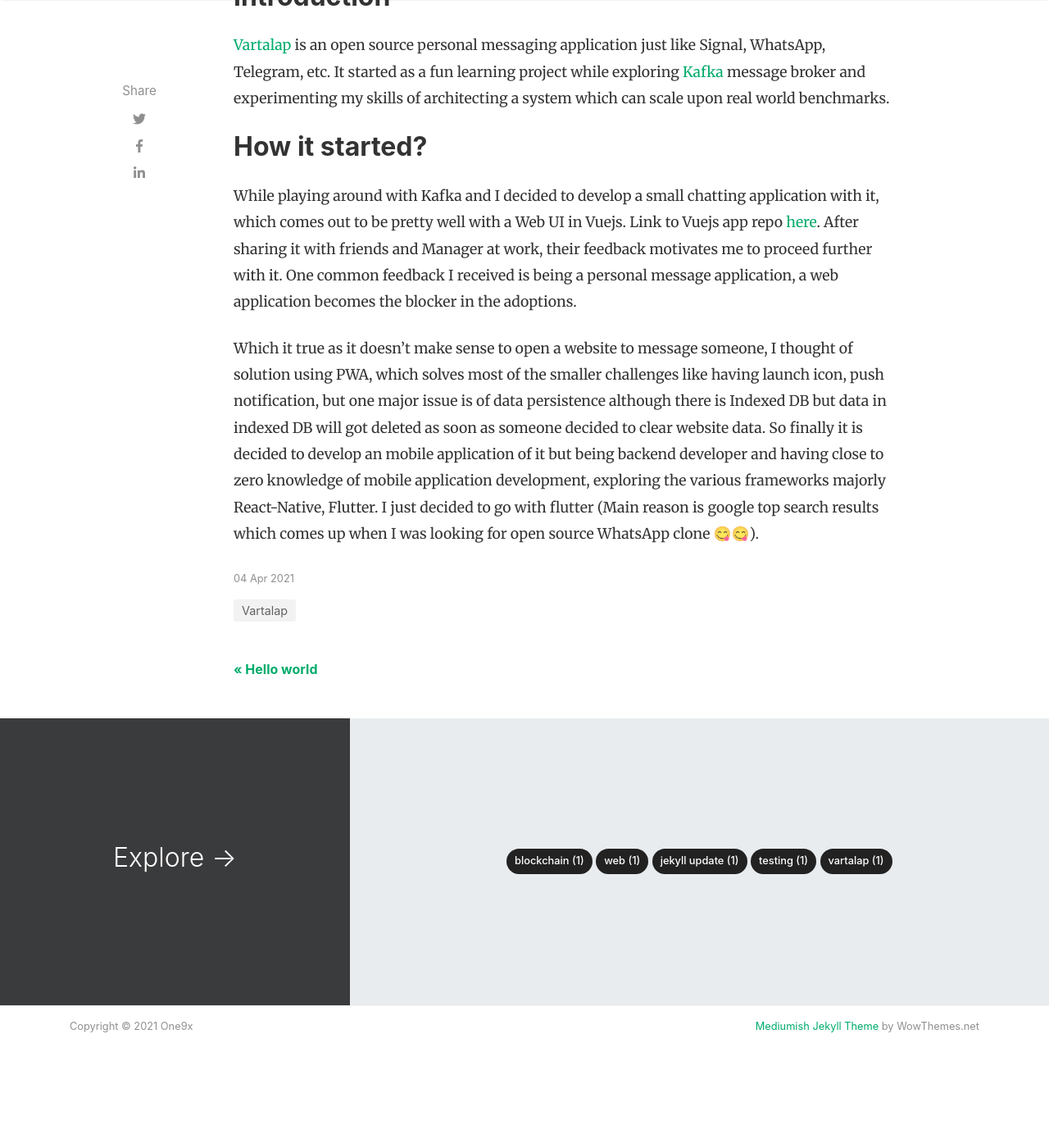
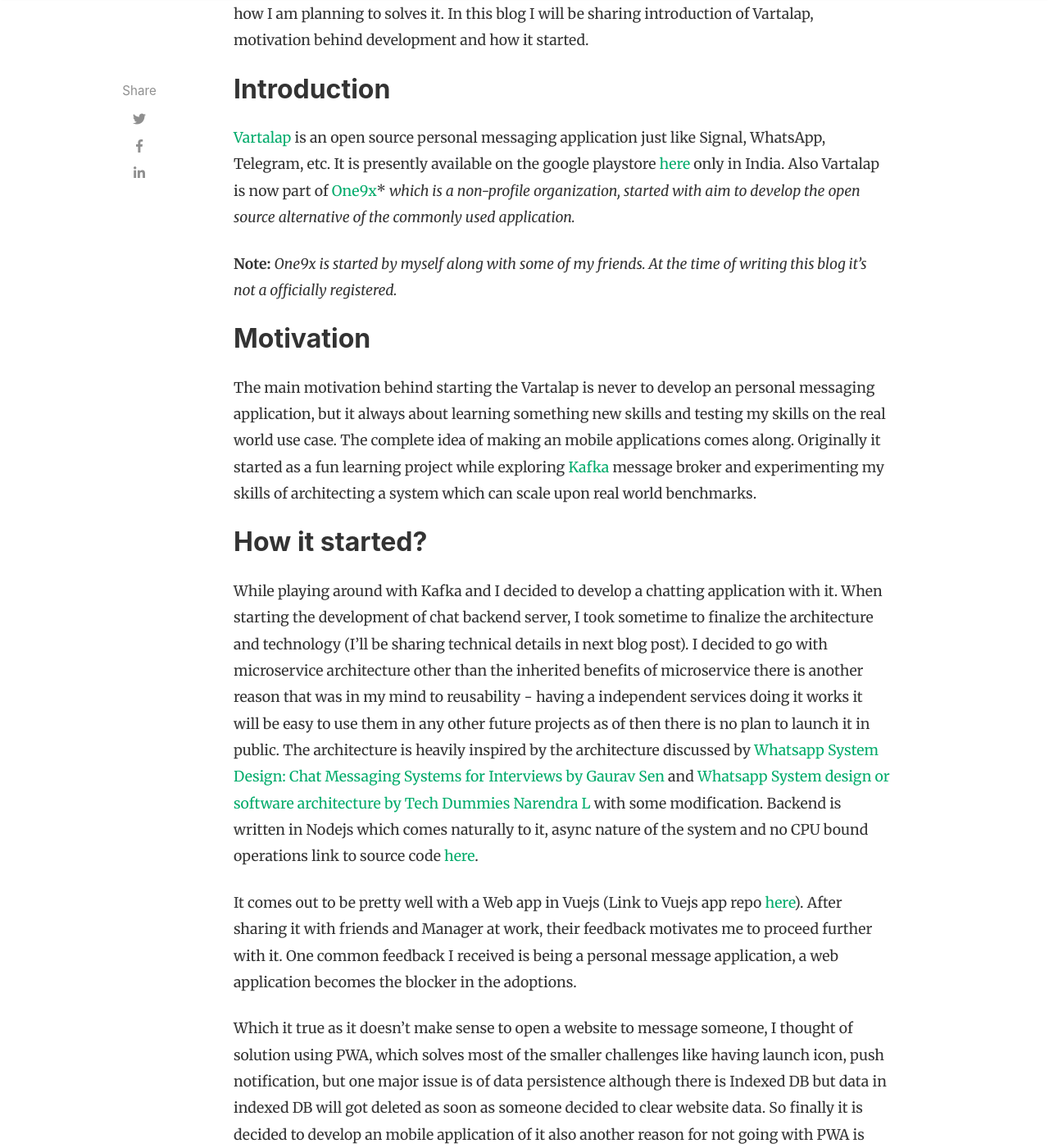
Before and after one commit to one9x/blog, a Jekyll site: the page built from _posts/2021-04-04-vartalap-personal-messaging-app.md, in a window 1280 px wide and 1400 px high, scrolled down 789 px. Shown: the whole window at 82% size. Built offline with Jekyll 4.4.1, drawn with Linux system fonts in a browser that asks for light colours; nearby versions of some CDN libraries; before the commit the page ends 2124 px from its top, so only the background shows below that; some of the changed text lies outside the part shown.

Commit message:
Update Blog “2021-04-04-vartalap-personal-messaging-app”

```diff
--- a/_posts/2021-04-04-vartalap-personal-messaging-app.md
+++ b/_posts/2021-04-04-vartalap-personal-messaging-app.md
@@ -1,19 +1,56 @@
 ---
 layout: post
-title: "Vartalap: Personal Messaging App"
+title: "Vartalap: Open Source Personal Messaging App"
 date: 2021-04-04T09:48:45.860Z
 image: images/uploads/vartalap-header.png
 author: Raman
 categories: Vartalap
 ---
-This blog post is part of series of blog post, where I will be sharing details about [Vartalap](https://vartalap.one9x.org) how it started, decision I make while developing it, technical details.
+This blog post is part of series of blog post, where I will be sharing details about [Vartalap](https://vartalap.one9x.org) how it started, decision I make while developing it, technical details, problem with current system and how I am planning to solves it. In this blog I will be sharing introduction of Vartalap, motivation behind development and how it started.
 
 ## Introduction
 
-[Vartalap](https://vartalap.one9x.org) is an open source personal messaging application just like Signal, WhatsApp, Telegram, etc. It started as a fun learning project while exploring [Kafka](https://kafka.apache.org) message broker and experimenting my skills of architecting a system which can scale upon real world benchmarks.
+[Vartalap](https://vartalap.one9x.org) is an open source personal messaging application just like Signal, WhatsApp, Telegram, etc. It is presently available on the google playstore [here](https://play.google.com/store/apps/details?id=com.one9x.vartalap) only in India. Also Vartalap is now part of [One9x](https://one9x.org)* *which is a non-profile organization, started with aim to develop the open source alternative of the commonly used application.*
+
+**Note:** *One9x is started by myself along with some of my friends. At the time of writing this blog it's not a officially registered.*
+
+## Motivation
+
+The main motivation behind starting the Vartalap is never to develop an personal messaging application, but it always about learning something new skills and testing my skills on the real world use case. The complete idea of making an mobile applications comes along. Originally it started as a fun learning project while exploring [Kafka](https://kafka.apache.org) message broker and experimenting my skills of architecting a system which can scale upon real world benchmarks.
 
 ## How it started?
 
-While playing around with Kafka and I decided to develop a small chatting application with it, which comes out to be pretty well with a Web UI in Vuejs. Link to Vuejs app repo [here](https://github.com/ramank775/chat-ui). After sharing it with friends and Manager at work, their feedback motivates me to proceed further with it. One common feedback I received is being a personal message application, a web application becomes the blocker in the adoptions.
+While playing around with Kafka and I decided to develop a chatting application with it. When starting the development of chat backend server, I took sometime to finalize the architecture and technology (I'll be sharing technical details in next blog post). I decided to go with microservice architecture other than the inherited benefits  of microservice there is another reason that was in my mind to reusability - having a independent services doing it works it will be easy to use them in any other future projects as of then there is no plan to launch it in public. The architecture is heavily inspired by the architecture discussed by [Whatsapp System Design: Chat Messaging Systems for Interviews by Gaurav Sen](https://www.youtube.com/watch?v=vvhC64hQZMk) and [Whatsapp System design or software architecture by Tech Dummies Narendra L](https://www.youtube.com/watch?v=L7LtmfFYjc4) with some modification. Backend is written in Nodejs which comes naturally to it, async nature of the system and no CPU bound operations link to source code [here](https://github.com/ramank775/chat-server).
 
-Which it true as it doesn't make sense to open a website to message someone, I thought of solution using PWA, which solves most of the smaller challenges like having launch icon, push notification, but one major issue is of data persistence although there is Indexed DB but data in indexed DB will got deleted as soon as someone decided to clear website data. So finally it is decided to develop an mobile application of it but being backend developer and having close to zero knowledge of mobile application development, exploring the various frameworks majorly React-Native, Flutter. I just decided to go with flutter (Main reason is google top search results which comes up when I was looking for open source WhatsApp clone 😋😋).
+It comes out to be pretty well with a Web app in Vuejs (Link to Vuejs app repo [here](https://github.com/ramank775/chat-ui)). After sharing it with friends and Manager at work, their feedback motivates me to proceed further with it. One common feedback I received is being a personal message application, a web application becomes the blocker in the adoptions.
+
+Which it true as it doesn't make sense to open a website to message someone, I thought of solution using PWA, which solves most of the smaller challenges like having launch icon, push notification, but one major issue is of data persistence although there is Indexed DB but data in indexed DB will got deleted as soon as someone decided to clear website data. So finally it is decided to develop an mobile application of it also another reason for not going with PWA is quite a personal choice, mainly to learn something new.
+
+Being backend developer and having close to zero knowledge of mobile application development, exploring the various frameworks majorly React-Native, Flutter. I just decided to go with flutter (Main reason is google top search results which comes up when I was looking for open source WhatsApp clone 😋😋).
+
+## Where it is Today?
+
+Audience Stats:
+- Total Users : 73 approx.
+- Active Users: 25 approx.
+
+As of today [Vartalap](https://vartalap.one9x.org) is live on google playstore [here](https://play.google.com/store/apps/details?id=com.one9x.vartalap) only in India. The reason for restricting to India is internationalization, presently it can only handles mobile number without country code for India only. Which tbh not a big challenge will possibly solves in future or if someone for community raise a PR for it will be really helpful. Also the reason for not publishing it on the Apple store are I don't have personal Mac and the developer fee of Apple 99$/year (approx. 7K INR) and for some reason I decided not to make that investment.
+
+Backend infrastructure looks like VM on AWS and Azure with Mongodb as database from Mongodb atlas and Kafka cluster as managed service provided by confluent cloud. Don't judge me for such a strange infra setup, the only reason behind it is the money. When these providers are actually providing such generous free tier, why not to use them. Anyway if you are wondering I have missed out Google, well for sign-in with phone number google firebase authentication with phone number is used 😁😁.
+
+All the backend Nodejs microservices are running using pm2 process managers and communicating with each other via Kafka or when sync communication is needed for some microservices they are hosted on same VM so it all on localhost via Json based TCP server.
+
+Supported Features:
+
+* One to One chat (can work offline)
+* Group chat (required internet for creation/adding members/removing members)
+* Text based messages only (file sharing it currently not supported).
+
+The reason for not supporting having file sharing functionality is due to my inexperience with flutter I am not able to build out the functionality on the  app to handle all file related operations.
+
+## Future Plans
+
+* Redesign backend server architecture.
+* Making Application offline first.
+* Refactor flutter application and adding new features.
+* Better production infrastructure.
```
